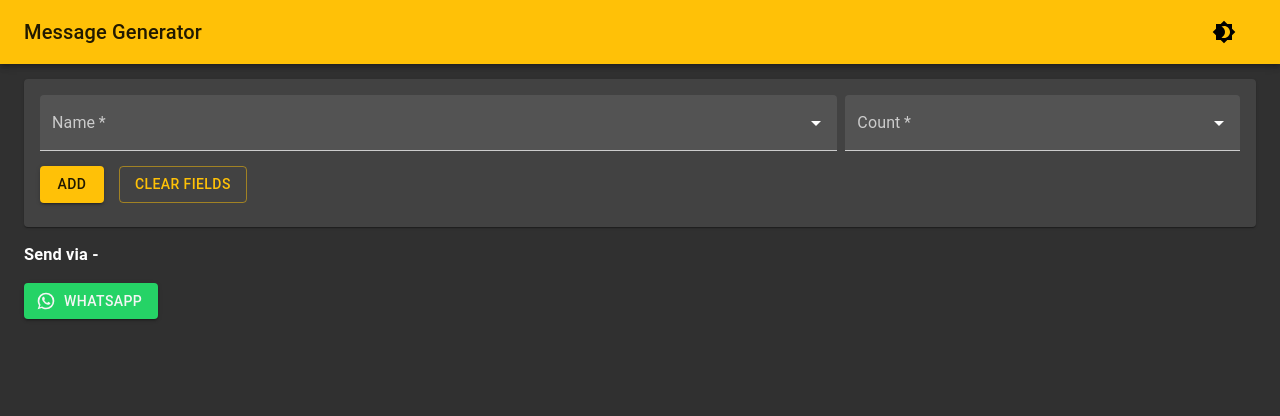
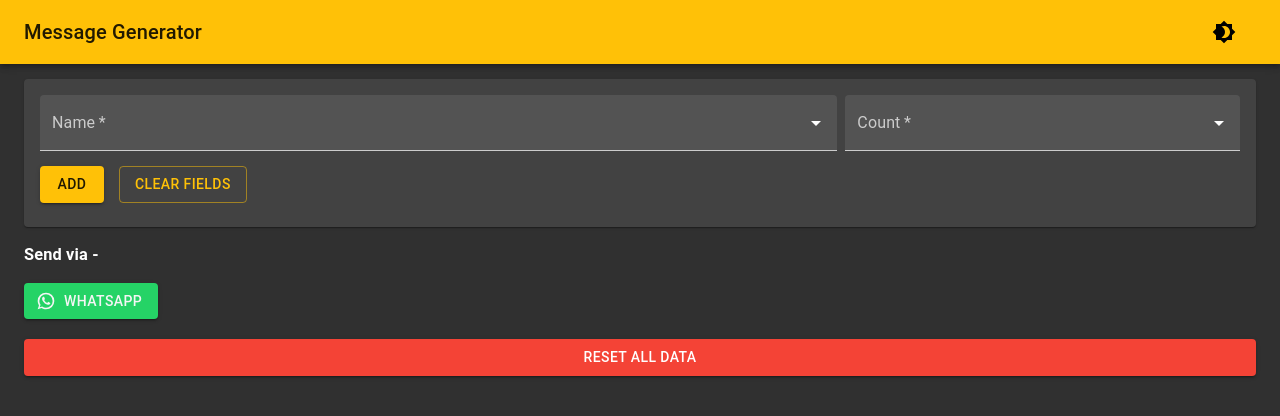
Before and after one commit to abdulsamad/message-generator, a React (Create React App) app: page / in a window 1280 px wide. Shown: the top 416 px of the page. Built offline with nearby package versions, Linux system fonts and the light colour scheme.

Commit message:
:construction: Added send and reset

```diff
--- a/src/App.tsx
+++ b/src/App.tsx
@@ -5,6 +5,7 @@
 import Navbar from './components/layout/Navbar';
 import Form from './components/layout/Form';
 import Send from './components/layout/Send';
+import Reset from './components/layout/Reset';
 
 const App: FC = () => {
   return (
@@ -13,6 +14,7 @@
         <Navbar title='Message Generator' />
         <Form />
         <Send />
+        <Reset />
       </Theme>
     </Context>
   );
```
